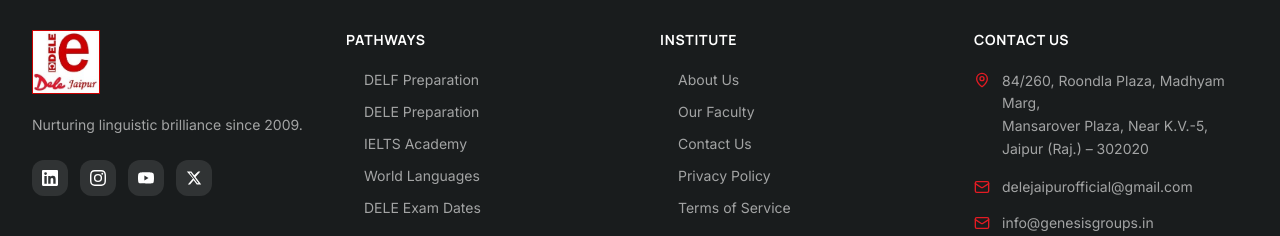
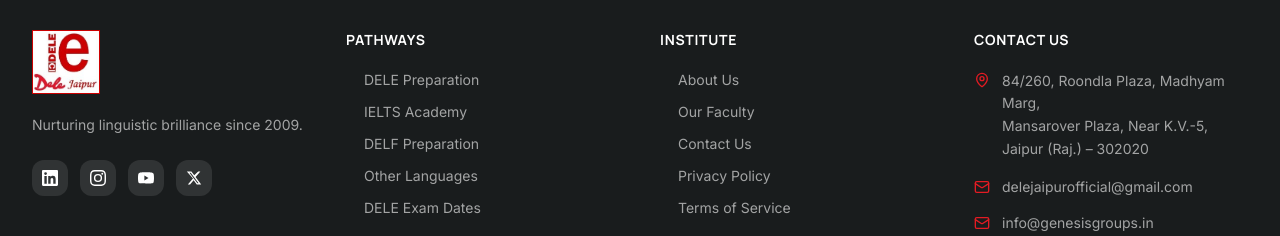
Before and after one commit to delejaipurofficial/DeleJaipur-, a React (Create React App) app: page / in a window 1280 px wide. Shown: the part 3962-4198 px from the top of the page. Built offline with nearby package versions, Linux system fonts and the light colour scheme; no server answers; the database is empty; the HTML template or start-up script is replaced by a standard one.

Commit message:
Footer: reorder Pathways links per client spec

```diff
--- a/src/components/Footer.jsx
+++ b/src/components/Footer.jsx
@@ -3,10 +3,10 @@ import { MapPin, Mail, ArrowRight } from 'lucide-react';
 
 const footerLinks = {
   Pathways: [
-    { label: 'DELF Preparation', to: '/courses' },
     { label: 'DELE Preparation', to: '/courses' },
     { label: 'IELTS Academy', to: '/courses' },
-    { label: 'World Languages', to: '/courses' },
+    { label: 'DELF Preparation', to: '/courses' },
+    { label: 'Other Languages', to: '/courses' },
     { label: 'DELE Exam Dates', to: '/exams' },
   ],
   Institute: [
```
